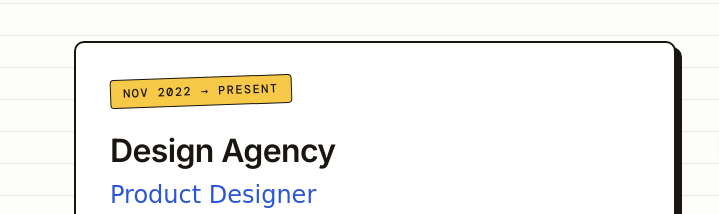
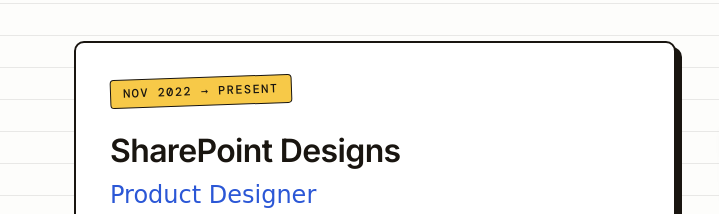
Before and after one commit to jinsakai1209/Mohammed-Jamal-Cryoons-PF, a plain HTML site: page index.html in a window 1280 px wide. Shown: the part 5340-5554 px from the top of the page, 0-719 px from the left. Drawn offline with nearby package versions, Linux system fonts and the light colour scheme; a web font is replaced by a local one.

Commit message:
Name SharePoint Designs on the experience card again
Co-Authored-By: Claude Opus 5.5 <noreply@anthropic.com>

```diff
--- a/index.html
+++ b/index.html
@@ -232,7 +232,7 @@
                 <div class="practice-grid">
                     <article class="job rv">
                         <span class="job-when mono">Nov 2022 → Present</span>
-                        <h3>Design Agency</h3>
+                        <h3>SharePoint Designs</h3>
                         <div class="role">Product Designer</div>
                         <p>Shipped 50+ digital products for global clients, including SaaS platforms, mobile apps, marketing websites, and enterprise web applications.</p>
                         <div class="folder-tags"><span>UI Design</span><span>UX Research</span><span>Prototyping</span><span>Design Systems</span><span>SharePoint</span><span>Accessibility</span></div>
```
